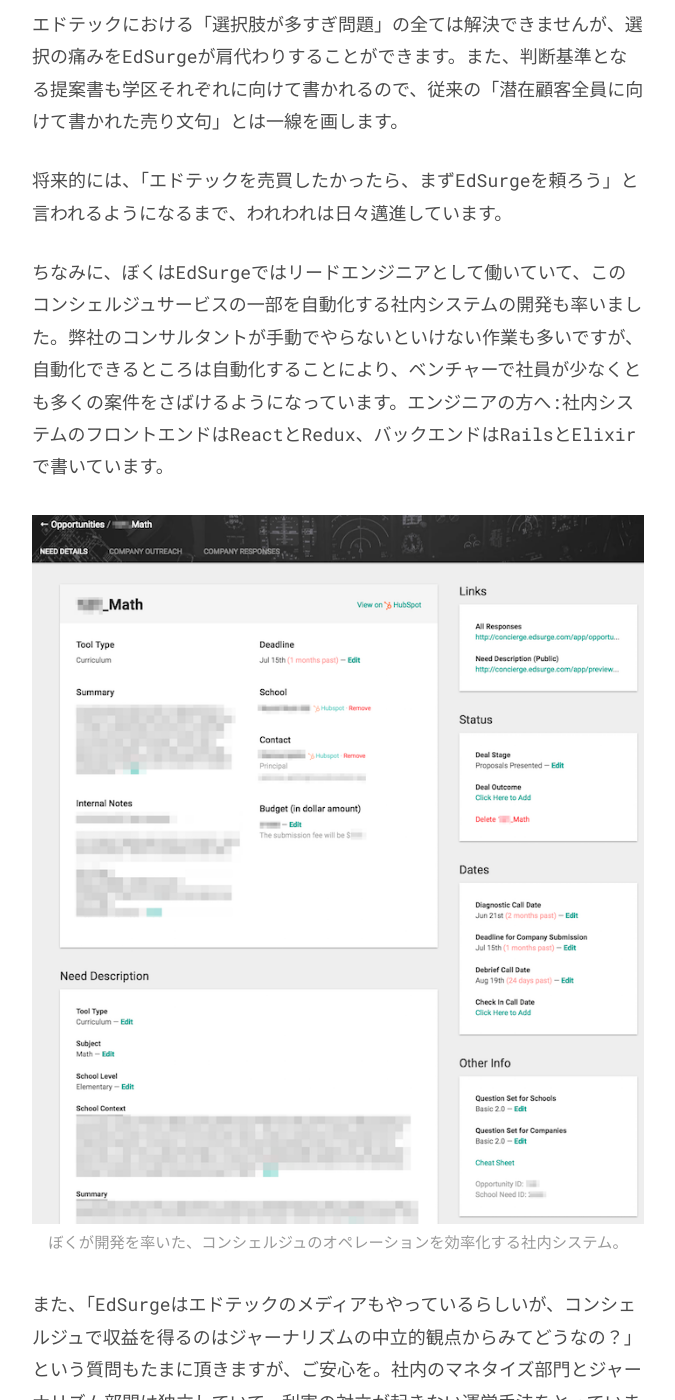
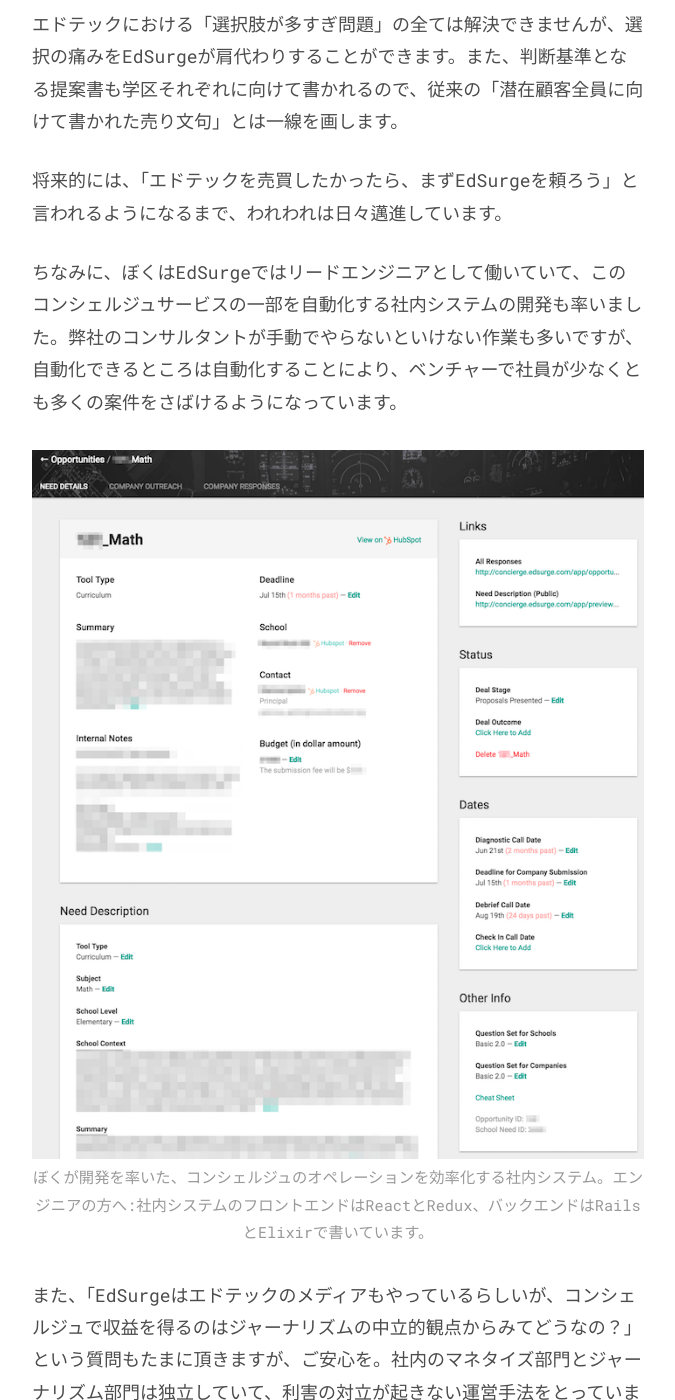
Before and after one commit to chibicode/senseicode, a Jekyll site: the page built from _posts/2016-09-08-edsurge-concierge.md, in a window 1280 px wide and 1400 px high, scrolled down 12670 px. Shown: the whole window, without its empty margins (302-977 px from the left). Built offline with Jekyll 4.4.1, drawn with Linux system fonts in a browser that asks for light colours; comment, search, counter and statistics services are not loaded.

Commit message:
:pencil:

```diff
--- a/_posts/2016-09-08-edsurge-concierge.md
+++ b/_posts/2016-09-08-edsurge-concierge.md
@@ -129,11 +129,11 @@
 
 将来的には、「エドテックを売買したかったら、まずEdSurgeを頼ろう」と言われるようになるまで、われわれは日々邁進しています。
 
-ちなみに、ぼくはEdSurgeではリードエンジニアとして働いていて、このコンシェルジュサービスの一部を自動化する社内システムの開発も率いました。弊社のコンサルタントが手動でやらないといけない作業も多いですが、自動化できるところは自動化することにより、ベンチャーで社員が少なくとも多くの案件をさばけるようになっています。エンジニアの方へ:社内システムのフロントエンドはReactとRedux、バックエンドはRailsとElixirで書いています。
+ちなみに、ぼくはEdSurgeではリードエンジニアとして働いていて、このコンシェルジュサービスの一部を自動化する社内システムの開発も率いました。弊社のコンサルタントが手動でやらないといけない作業も多いですが、自動化できるところは自動化することにより、ベンチャーで社員が少なくとも多くの案件をさばけるようになっています。
 
 <figure>
   <img src="/images/6/cockpit.png" />
-  <figcaption>ぼくが開発を率いた、コンシェルジュのオペレーションを効率化する社内システム。</figcaption>
+  <figcaption>ぼくが開発を率いた、コンシェルジュのオペレーションを効率化する社内システム。エンジニアの方へ:社内システムのフロントエンドはReactとRedux、バックエンドはRailsとElixirで書いています。</figcaption>
 </figure>
 
 また、「EdSurgeはエドテックのメディアもやっているらしいが、コンシェルジュで収益を得るのはジャーナリズムの中立的観点からみてどうなの？」という質問もたまに頂きますが、ご安心を。社内のマネタイズ部門とジャーナリズム部門は独立していて、利害の対立が起きない運営手法をとっています。
```
